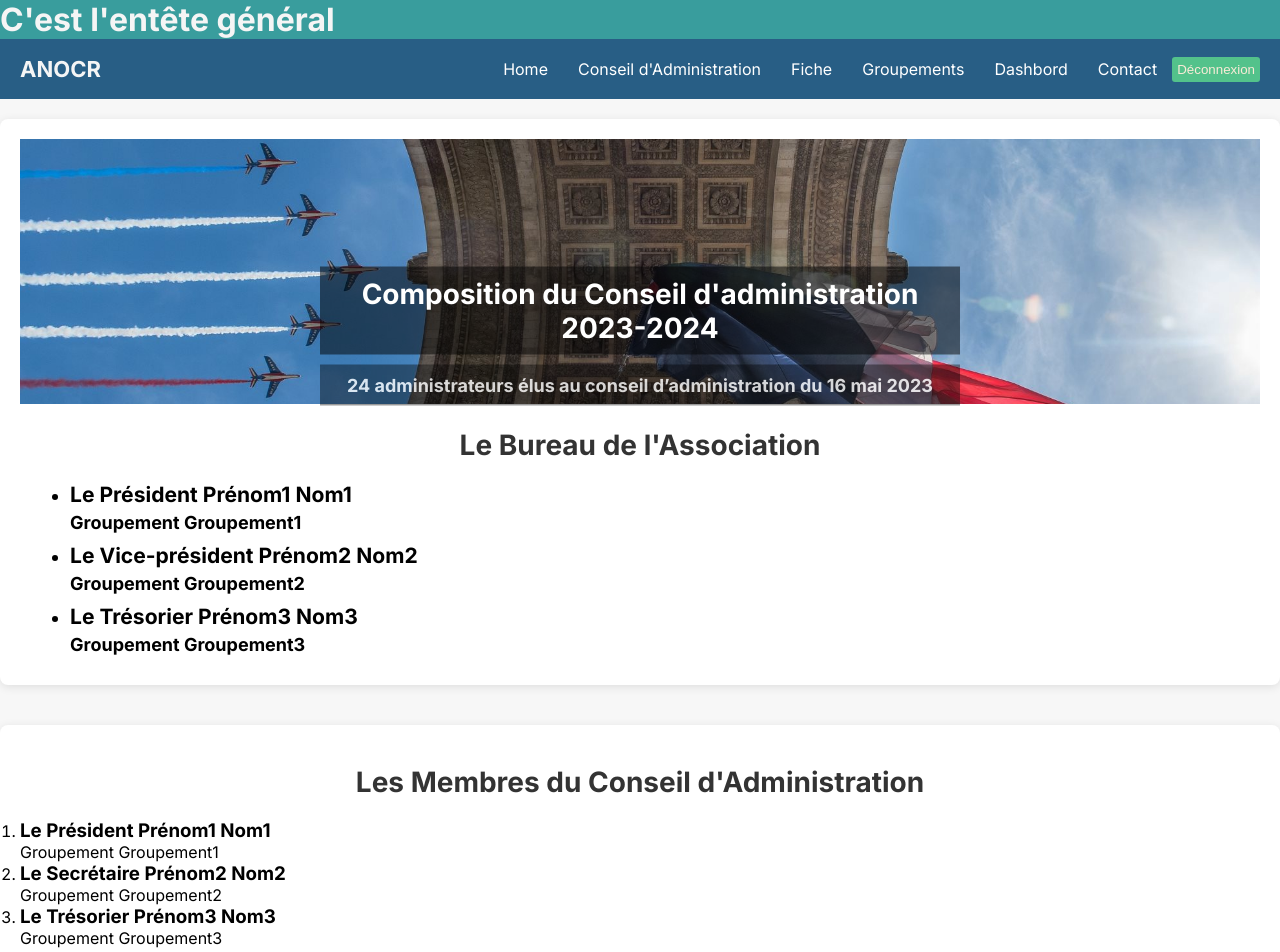
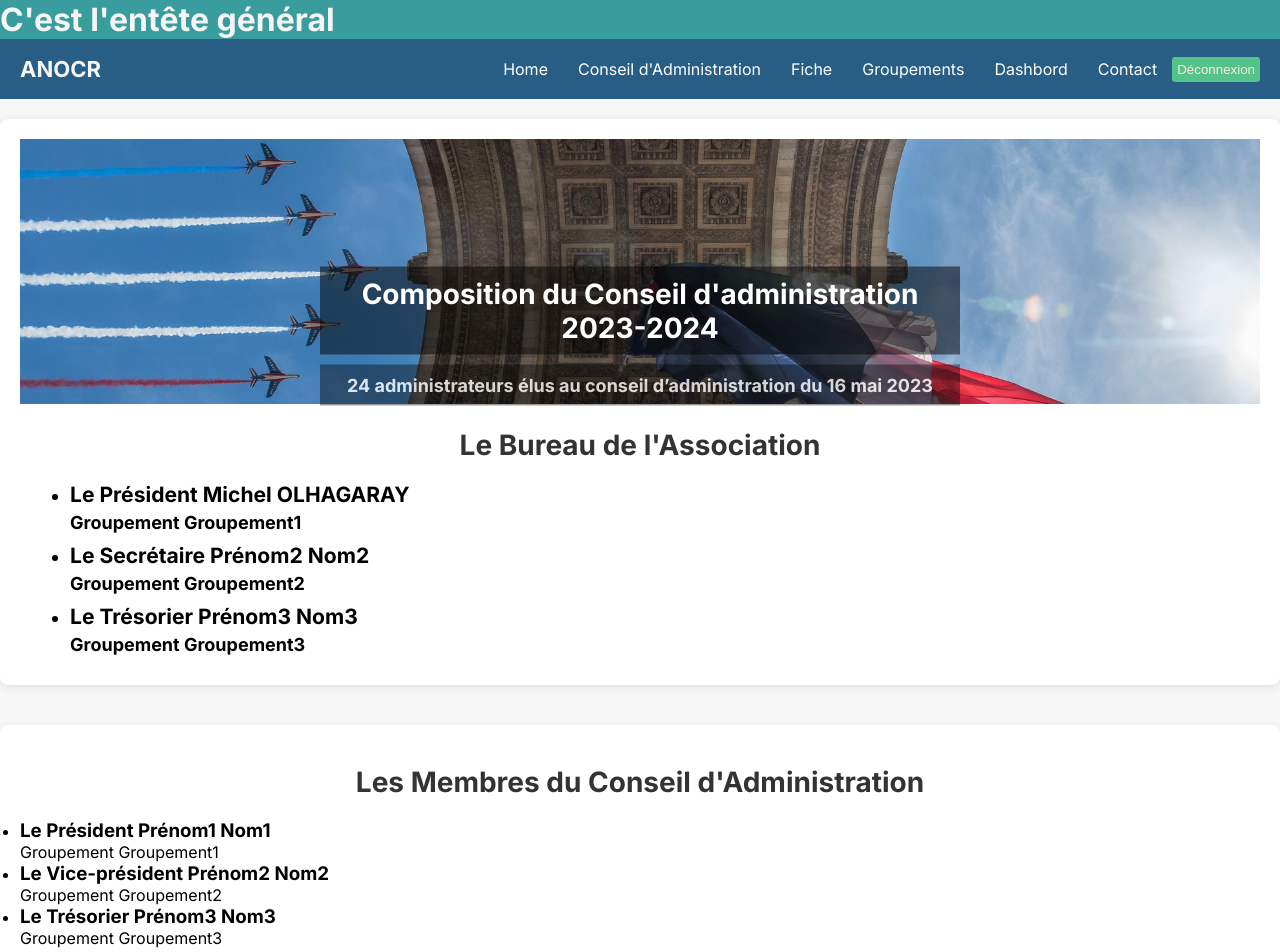
Before and after one commit to Natalina933/annuaire, a Next.js app: page /conseil in a window 1280 px wide. Shown: the top 952 px of the page. Built offline with nearby package versions, Linux system fonts and the light colour scheme.

Commit message:
creation componentt list

```diff
--- a/src/app/conseil/page.jsx
+++ b/src/app/conseil/page.jsx
@@ -6,30 +6,35 @@ import Button from '@/components/button/Button';
 import ReactToPrint from 'react-to-print';
 import Header from "public/image/arc.jpg";
 
-const Conseil = ({ grade, nom, prenom, groupement }) => {
-  const componentRef = useRef(null);
-  const BureauData = [
-    { grade: "Le Président", prenom: "Prénom1", nom: "Nom1", groupement: "Groupement1" },
-    { grade: "Le Vice-président", prenom: "Prénom2", nom: "Nom2", groupement: "Groupement2" },
-    { grade: "Le Trésorier", prenom: "Prénom3", nom: "Nom3", groupement: "Groupement3" },
-  ];
-  const BoardMembers = [
-    { grade: "Le Président", prenom: "Prénom1", nom: "Nom1", groupement: "Groupement1" },
-    { grade: "Le Secrétaire", prenom: "Prénom2", nom: "Nom2", groupement: "Groupement2" },
-    { grade: "Le Trésorier", prenom: "Prénom3", nom: "Nom3", groupement: "Groupement3" },
-  ];
-
-  const newLocal = <section className={styles.item}>
+const MemberList = ({ members }) => (
+  <section className={styles.item}>
     <h1 className={styles.title}>Les Membres du Conseil d'Administration</h1>
-    <ol>
-      {BoardMembers.map((member, index) => (
+    <ul>
+      {members.map((member, index) => (
         <li key={index}>
           <h3>{member.grade} {member.prenom} {member.nom}</h3>
           <p>Groupement {member.groupement}</p>
         </li>
       ))}
-    </ol>
-  </section>;
+    </ul>
+  </section>
+);
+
+const Conseil = () => {
+  const componentRef = useRef(null);
+
+  const BureauData = [
+    { grade: "Le Président", prenom: "Michel", nom: "OLHAGARAY", groupement: "Groupement1" },
+    { grade: "Le Secrétaire", prenom: "Prénom2", nom: "Nom2", groupement: "Groupement2" },
+    { grade: "Le Trésorier", prenom: "Prénom3", nom: "Nom3", groupement: "Groupement3" },
+  ];
+
+  const BoardMembers = [
+    { grade: "Le Président", prenom: "Prénom1", nom: "Nom1", groupement: "Groupement1" },
+    { grade: "Le Vice-président", prenom: "Prénom2", nom: "Nom2", groupement: "Groupement2" },
+    { grade: "Le Trésorier", prenom: "Prénom3", nom: "Nom3", groupement: "Groupement3" },
+  ];
+
   return (
     <main className={styles.container}>
       <section className={styles.item} ref={componentRef}>
@@ -51,8 +56,10 @@ const Conseil = ({ grade, nom, prenom, groupement }) => {
           ))}
         </ul>
       </section>
-      {newLocal}
-      <section className={`${styles.button}`}>
+
+      <MemberList members={BoardMembers} />
+
+      <section className={styles.button}>
         <ReactToPrint
           trigger={() => (
             <Button
```
Also changed, not shown: src/components/list/ConseilList.jsx (added, +18 -0 lines), src/components/list/conseilList.module.css (added).
